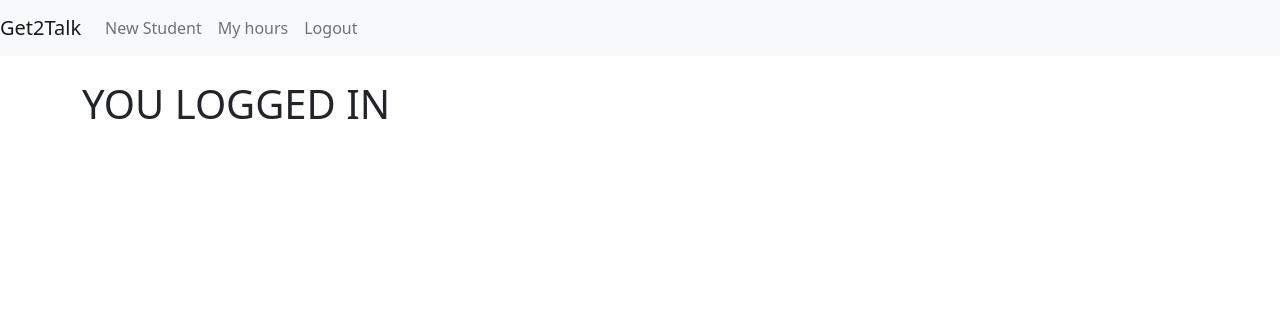
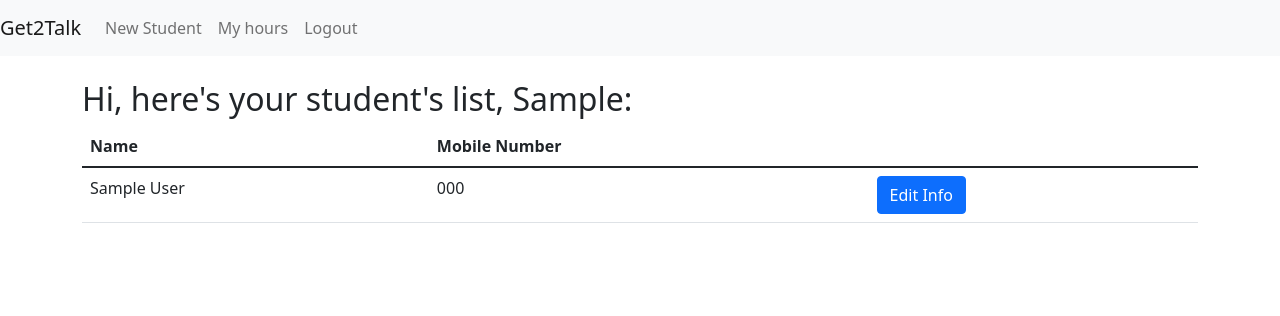
Before and after one commit to systenconti/Get2TalkAPP2, a Django app: page /dashboard/ in a window 1280 px wide. Shown: the top 316 px of the page. Run offline with Django 4.2, Linux system fonts and the light colour scheme; a user stored in the database is signed in; tables that the repository leaves empty hold one stand-in row (values such as "Sample post").

Commit message:
Create a simple dashboard and Add Student and Edit options

```diff
--- a/get2talk/templates/base.html
+++ b/get2talk/templates/base.html
@@ -30,11 +30,11 @@
             <ul class="navbar-nav ml-auto">
                 {% if request.user.is_authenticated %}
                 <li class="nav-item">
-                    <a class="nav-link" href="{% url 'logout_view' %}">Logout</a>
+                    <a class="nav-link" href="{% url 'logout' %}">Logout</a>
                 </li>
                 {% else %}
                 <li class="nav-item">
-                    <a class="nav-link" href="{% url 'login_view' %}">Login</a>
+                    <a class="nav-link" href="{% url 'login' %}">Login</a>
                 </li>
                 {% endif %}
             </ul>
--- a/get2talk/templates/dashboard.html
+++ b/get2talk/templates/dashboard.html
@@ -3,5 +3,27 @@
 {% block title %}Dashboard{% endblock %}
 
 {% block content %}
-<h1>YOU LOGGED IN</h1>
+<h2>Hi, here's your student's list, {{ teacher.user.first_name }}:</h2>
+<table class="table table-hover">
+    <thead>
+        <tr>
+            <th>Name</th>
+            <th>Mobile Number</th>
+            <th></th>
+        </tr>
+    </thead>
+    <tbody>
+        {% for student in students %}
+        <tr>
+            <td>{{ student.name }}</td>
+            <td>{{ student.mobile_number }}</td>
+            <td>
+                <form action="{% url 'edit_student' student.id %}" method="get">
+                    <button type="submit" class="btn btn-primary">Edit Info</button>
+                </form>
+            </td>
+        </tr>
+        {% endfor %}
+    </tbody>
+</table>
 {% endblock %}
--- a/get2talk/urls.py
+++ b/get2talk/urls.py
@@ -1,10 +1,12 @@
 from django.urls import path
 from . import views
+from .views import AddNewStudentView, EditStudentView
 
 urlpatterns = [
-    path("", views.login_view, name="login_view"),
-    path("dashboard/", views.dashboard, name="dashboard"),
-    path("logout/", views.logout_view, name="logout_view"),
-    path("add/", views.add_new_student, name="add_new_student"),
-    path("hours/", views.working_hours, name="working_hours"),
+    path("", views.login_view, name="login"),
+    path("dashboard/", views.dashboard_view, name="dashboard"),
+    path("logout/", views.logout_view, name="logout"),
+    path("add/", AddNewStudentView.as_view(), name="add_new_student"),
+    path("edit/<int:pk>/", EditStudentView.as_view(), name="edit_student"),
+    path("hours/", views.working_hours_view, name="working_hours"),
 ]
--- a/get2talk/views.py
+++ b/get2talk/views.py
@@ -1,6 +1,12 @@
 from django.contrib.auth import authenticate, login, logout
 from django.shortcuts import render, redirect
 from django.contrib.auth.decorators import login_required
+from django.views.generic import View
+from django.views.generic.edit import CreateView
+from django.urls import reverse_lazy
+from django.utils.decorators import method_decorator
+from .forms import StudentForm
+from .models import Teacher, Student
 
 
 def login_view(request):
@@ -8,10 +14,8 @@ def login_view(request):
         username = request.POST.get("username")
         password = request.POST.get("password")
         user = authenticate(request, username=username, password=password)
-        print(user)
         if user is not None:
             login(request, user)
-            print("Success")
             return redirect("dashboard")
         else:
             error_message = "Invalid login credentials"
@@ -21,19 +25,47 @@ def login_view(request):
 
 def logout_view(request):
     logout(request)
-    return redirect("login_view")
+    return redirect("login")
 
 
 @login_required()
-def dashboard(request):
-    return render(request, "dashboard.html")
+def dashboard_view(request):
+    teacher = Teacher.objects.get(user=request.user)
+    students = Student.objects.filter(teacher=teacher)
+    context = {"teacher": teacher, "students": students}
+    return render(request, "dashboard.html", context)
+
+
+@method_decorator(login_required, name="dispatch")
+class EditStudentView(View):
+    template_name = "edit_student.html"
+
+    def get(self, request, pk):
+        student = Student.objects.get(id=pk)
+        form = StudentForm(instance=student)
+        return render(request, self.template_name, {"form": form})
+
+    def post(self, request, pk):
+        student = Student.objects.get(id=pk)
+        form = StudentForm(request.POST, instance=student)
+        if form.is_valid():
+            form.save()
+            return redirect("dashboard")
+        return render(request, self.template_name, {"form": form})
+
+
+@method_decorator(login_required, name="dispatch")
+class AddNewStudentView(CreateView):
+    model = Student
+    form_class = StudentForm
+    template_name = "new_student.html"
+    success_url = reverse_lazy("dashboard")
+
+    def form_valid(self, form):
+        form.instance.teacher = self.request.user.teacher
+        return super().form_valid(form)
 
 
 @login_required
-def add_new_student(request):
-    return render(request, "new_student.html")
-
-
-@login_required
-def working_hours(request):
+def working_hours_view(request):
     return render(request, "working_hours.html")
```
Also changed, not shown: get2talk/forms.py (added, +8 -0 lines), get2talk/templates/edit_student.html (added, +12 -0 lines), get2talk/templates/new_student.html (+7 -2 lines).
